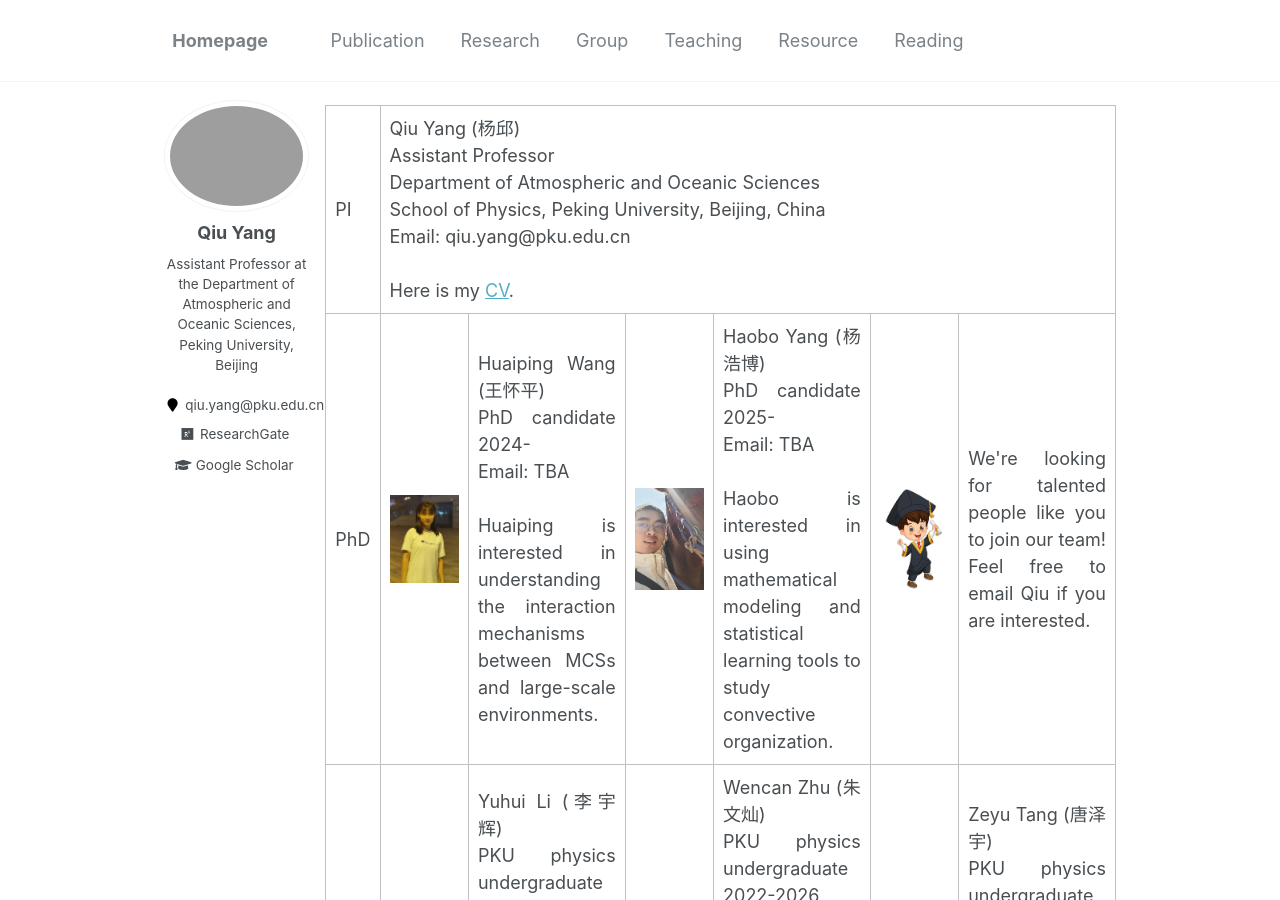
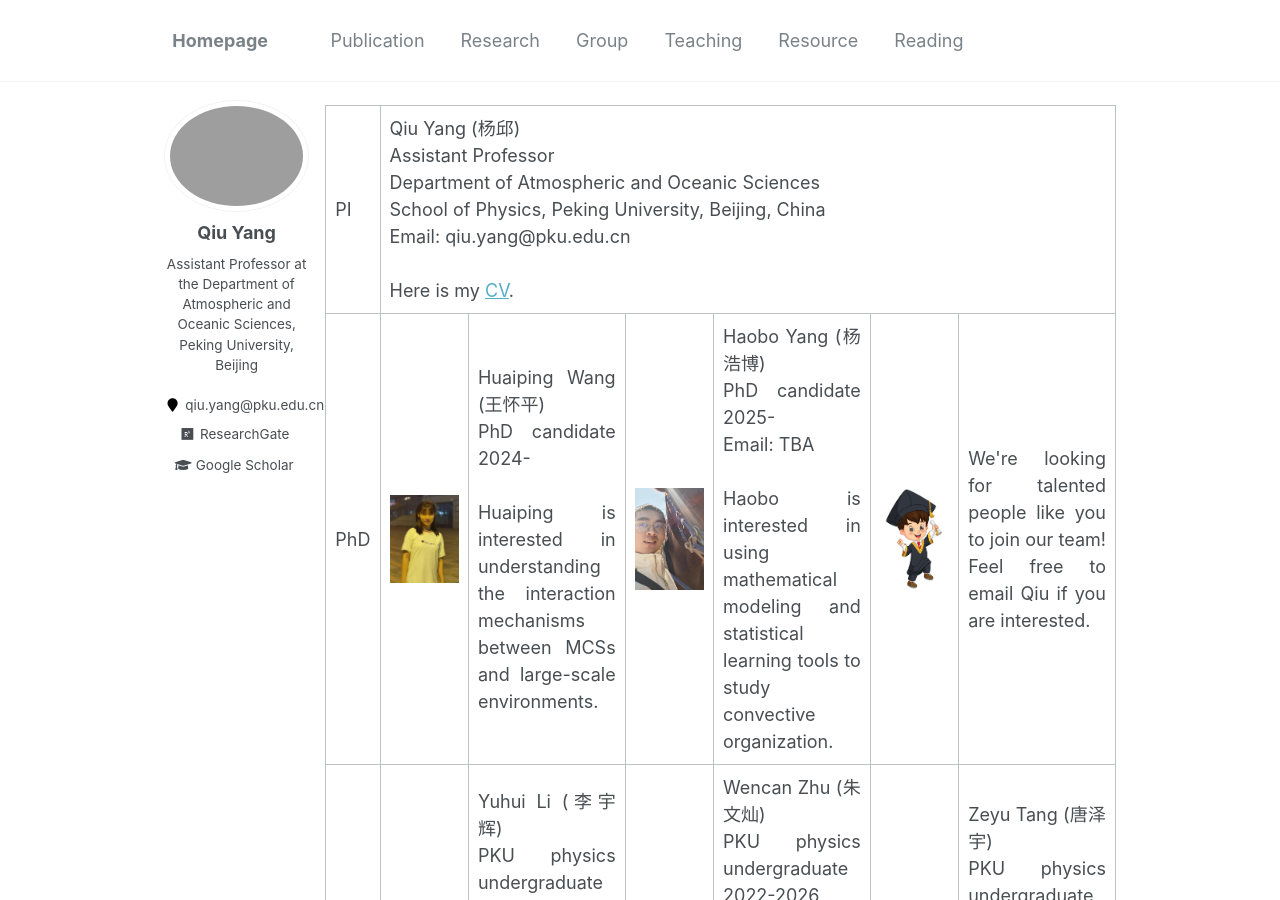
Before and after one commit to qiuyang50/qiuyang50.github.io, a Jekyll site: the page built from _pages/group.md, in a window 1280 px wide and 900 px high. Built offline with Jekyll 4.4.1, drawn with Linux system fonts in a browser that asks for light colours.

Commit message:
Update group.md

```diff
--- a/_pages/group.md
+++ b/_pages/group.md
@@ -14,7 +14,7 @@ author_profile: true
   <tr>
     <td width="4%">PhD</td>
     <td width="12%"><img src="/images/HuaipingWang_2024PhD.jpg" alt="drawing"/></td>
-    <td width="20%">Huaiping Wang (王怀平)<br>PhD candidate 2024-<br>Email: TBA <br><br>Huaiping is interested in understanding the interaction mechanisms between MCSs and large-scale environments.</td>
+    <td width="20%">Huaiping Wang (王怀平)<br>PhD candidate 2024-<br><br>Huaiping is interested in understanding the interaction mechanisms between MCSs and large-scale environments.</td>
     <td width="12%"><img src="/images/HaoboYang_2025PhD.jpg"    alt="drawing"/></td>
     <td width="20%">Haobo Yang (杨浩博)<br>PhD candidate 2025-<br>Email: TBA <br><br>Haobo is interested in using mathematical modeling and statistical learning tools to study convective organization.</td>
     <td width="12%"><img src="/images/future_student.jpg"       alt="drawing"/></td>
```
